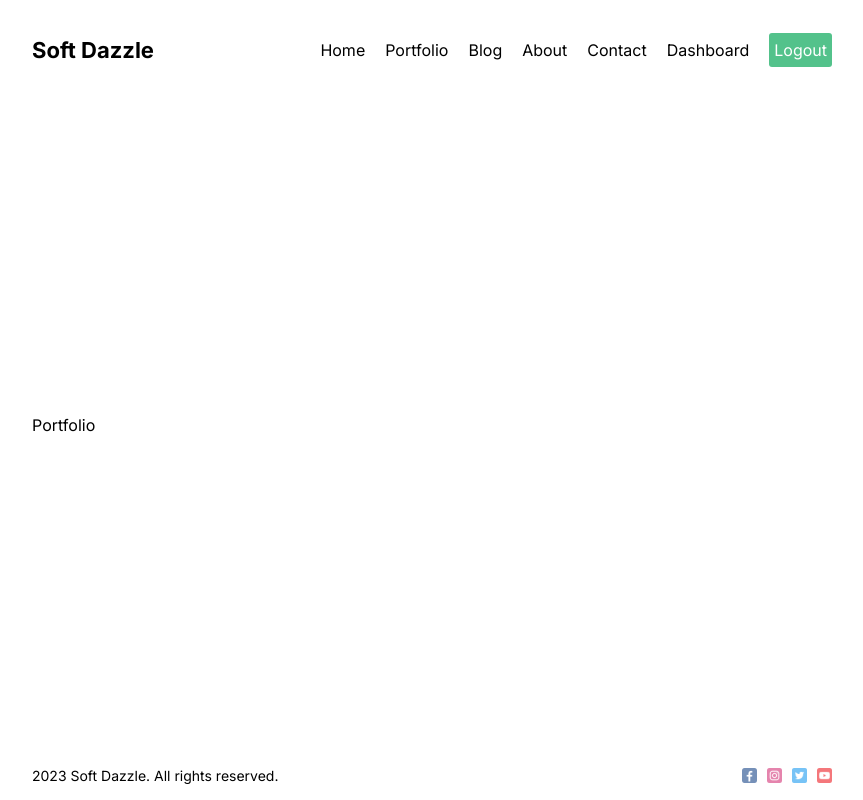
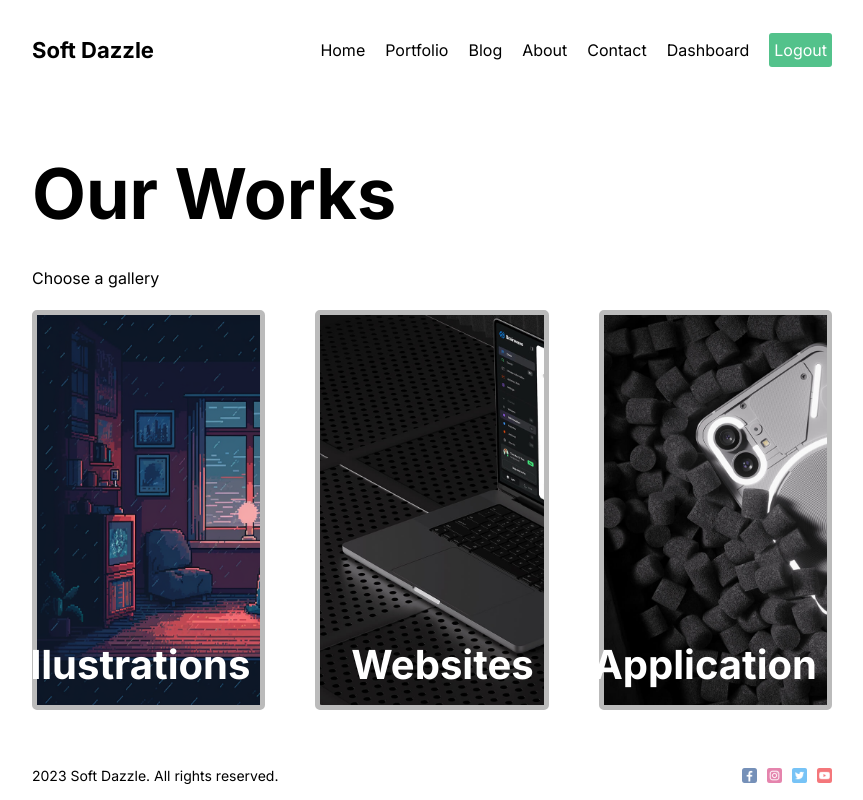
Before and after one commit to shakibhossainmuhammad/next-first, a Next.js app: page /portfolio in a window 1280 px wide. Shown: the whole page, without its empty margins (208-1071 px from the left). Built offline with nearby package versions, Linux system fonts and the light colour scheme.

Commit message:
portfolio

```diff
--- /dev/null
+++ b/src/app/portfolio/layout.jsx
@@ -0,0 +1,12 @@
+import React from 'react';
+
+const layout = ({ children }) => {
+  return (
+    <div>
+      <h1 className="text-[70px] font-bold">Our Works</h1>
+      {children}
+    </div>
+  );
+};
+
+export default layout;
--- a/src/app/portfolio/page.jsx
+++ b/src/app/portfolio/page.jsx
@@ -1,7 +1,42 @@
+import Link from 'next/link';
 import React from 'react';
+import styles from './page.module.css';
 
 const Portfolio = () => {
-  return <div>Portfolio</div>;
+  return (
+    <div className="">
+      <h1 className="my-[20px]">Choose a gallery</h1>
+      <div className="flex gap-[50px]">
+        <Link
+          href="/portfolio/illustrations"
+          className={`${styles.item}
+            border-[5px] border-[#bbb] rounded-[5px] w-[300px] h-[400px] relative `}
+        >
+          <span className="absolute right-[10px] bottom-[10px] text-[40px] font-bold text-white hover:text-[#53c28b]">
+            Illustrations
+          </span>
+        </Link>
+        <Link
+          href="/portfolio/website"
+          className={`${styles.item}
+            border-[5px] border-[#bbb] rounded-[5px] w-[300px] h-[400px] relative `}
+        >
+          <span className="absolute right-[10px] bottom-[10px] text-[40px] font-bold text-white hover:text-[#53c28b]">
+            Websites
+          </span>
+        </Link>
+        <Link
+          href="/portfolio/application"
+          className={`${styles.item}
+            border-[5px] border-[#bbb] rounded-[5px] w-[300px] h-[400px] relative `}
+        >
+          <span className="absolute right-[10px] bottom-[10px] text-[40px] font-bold text-white hover:text-[#53c28b]">
+            Application
+          </span>
+        </Link>
+      </div>
+    </div>
+  );
 };
 
 export default Portfolio;
--- /dev/null
+++ b/src/app/portfolio/page.module.css
@@ -0,0 +1,13 @@
+.item:nth-child(1) {
+  background: url('/illustration.png');
+}
+.item:nth-child(2) {
+  background: url('/websites.jpg');
+}
+.item:nth-child(3) {
+  background: url('/apps.jpg');
+}
+
+.item {
+  background-size: cover !important;
+}
```
